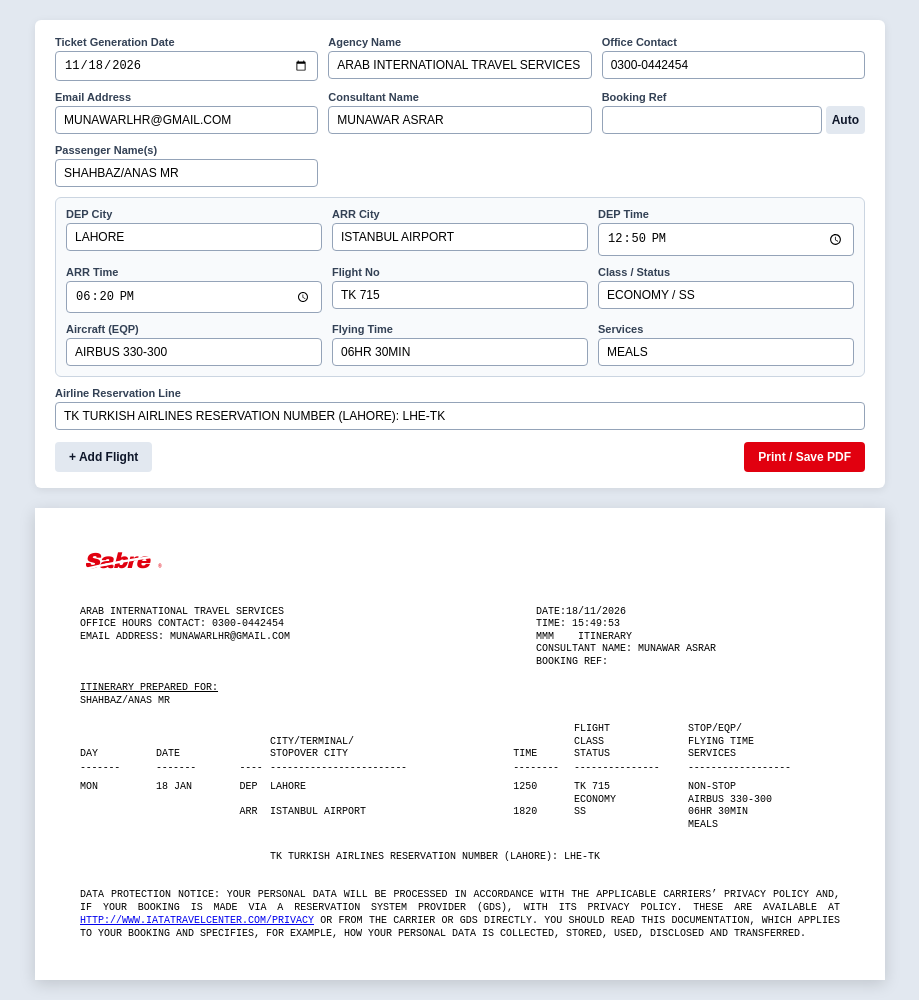
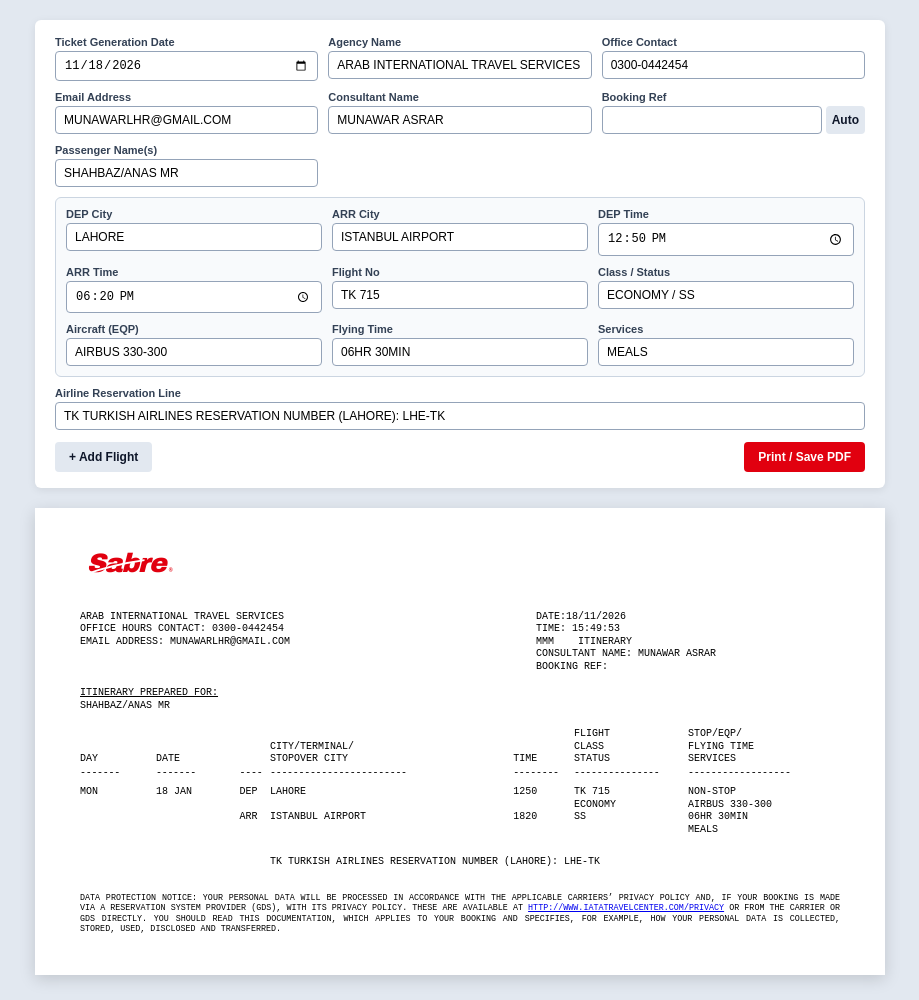
Before and after one commit to MHSons/SABRE, a plain HTML site: page index.html in a window 1280 px wide. Shown: the whole page, without its empty margins (180-1099 px from the left). Drawn offline with Linux system fonts and the light colour scheme.

Commit message:
Update index.html

```diff
--- a/index.html
+++ b/index.html
@@ -148,16 +148,17 @@
             padding-left: 25%;
         }
 
+        /* Smaller Font Size for the Bottom 5 Lines */
         .footer-text {
+            font-size: 6.3pt;
             text-align: justify;
-            line-height: 1.3;
+            line-height: 1.25;
         }
         .footer-text a {
             color: #0000ee;
             text-decoration: underline;
         }
 
-        /* Remove Browser Default Header/Footer URLs on Print */
         @page {
             size: auto;
             margin: 0mm;
@@ -236,18 +237,21 @@
 
     <!-- EXACT TICKET SHEET -->
     <div class="word-page">
+        <!-- LARGER SABRE LOGO: SLASH ONLY ACROSS 'Sab' & ® RIGHT NEXT TO 'e' -->
         <div class="sabre-logo-wrap">
-            <svg width="98" height="25" viewBox="0 0 220 60" xmlns="http://www.w3.org/2000/svg">
+            <svg width="115" height="30" viewBox="0 0 215 62" xmlns="http://www.w3.org/2000/svg">
                 <defs>
                     <mask id="sabre-slash-mask">
-                        <rect width="220" height="60" fill="white" />
-                        <path d="M -5 50 Q 95 26 205 14 L 205 19 Q 95 32 -5 55 Z" fill="black" />
+                        <rect width="215" height="62" fill="white" />
+                        <!-- Curved white slash cutting ONLY across 'Sab' and tapering off before 're' -->
+                        <path d="M -2 53 Q 55 32 122 23 L 122 27 Q 55 37 -2 57 Z" fill="black" />
                     </mask>
                 </defs>
                 <g mask="url(#sabre-slash-mask)">
-                    <text x="2" y="47" font-family="'Arial Black', 'Helvetica Neue', Impact, sans-serif" font-style="italic" font-weight="900" font-size="52" fill="#e1000f" letter-spacing="-2">Sabre</text>
+                    <text x="2" y="49" font-family="'Arial Black', 'Helvetica Neue', Impact, sans-serif" font-style="italic" font-weight="900" font-size="55" fill="#e1000f" letter-spacing="-2.5">Sabre</text>
                 </g>
-                <text x="180" y="48" font-family="Arial, sans-serif" font-weight="bold" font-size="11" fill="#e1000f">®</text>
+                <!-- ® placed tightly right next to 'e' at the bottom -->
+                <text x="172" y="49" font-family="Arial, sans-serif" font-weight="bold" font-size="11" fill="#e1000f">®</text>
             </svg>
         </div>
 
```
